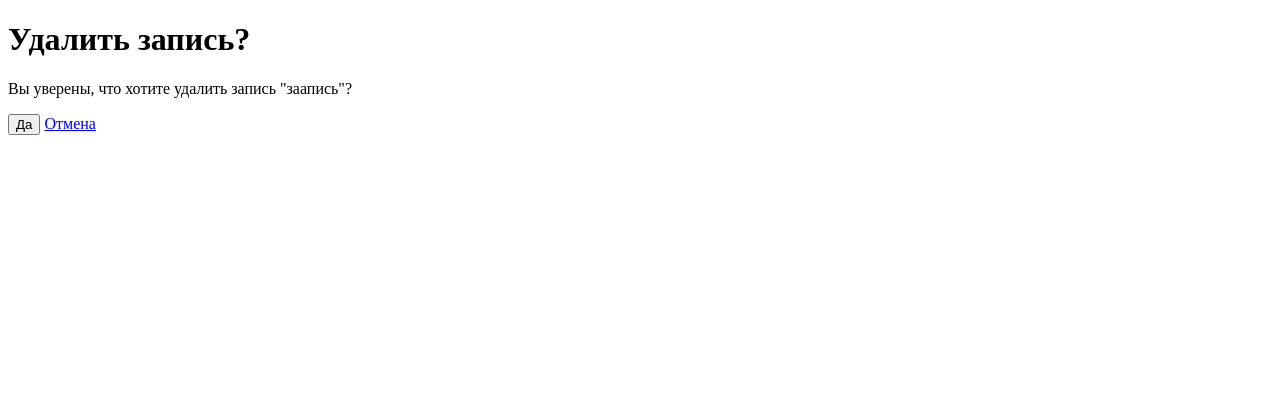
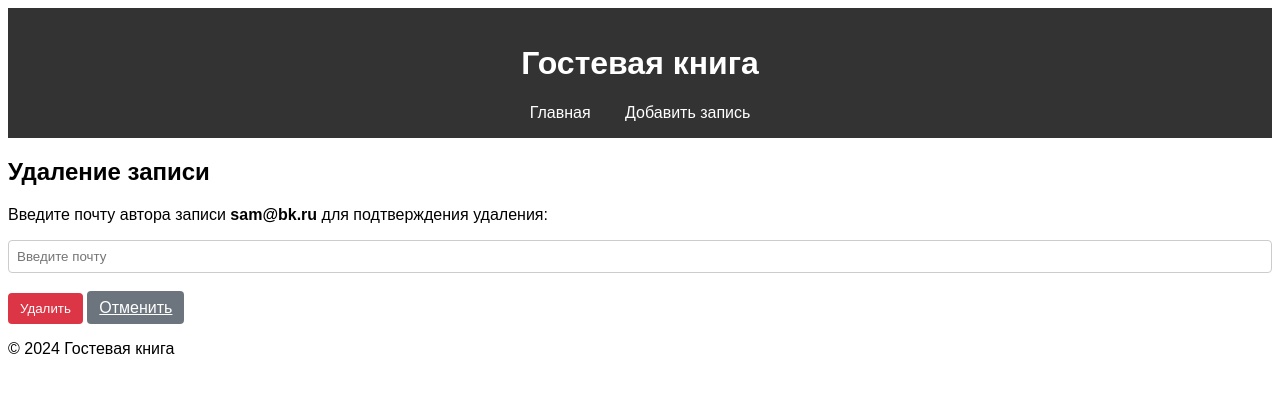
Before and after one commit to WesleySnipesssss/controlwork_7_dosaliev_samat, a Django app: page /delete/2/ in a window 1280 px wide. Shown: the top 393 px of the page. Run offline with Django 5.2, Linux system fonts and the light colour scheme; data comes from the database, SQL or seed files in the repository; both versions use the stored data as it was after the commit.

Commit message:
Инициализация проекта и настройка зависимостей, реализован поиск по имени автора, добавлены функции редактирования и удаления записей

```diff
--- a/guestbook/static/guestbook/styles.css
+++ b/guestbook/static/guestbook/styles.css
@@ -33,3 +33,77 @@ nav a {
     padding: 10px;
     border-bottom: 1px solid #ddd;
 }
+
+.pagination {
+    margin: 20px 0;
+    text-align: center;
+}
+
+.pagination a {
+    margin: 0 5px;
+    text-decoration: none;
+    color: blue;
+}
+
+.pagination .current {
+    font-weight: bold;
+}
+
+.error {
+    color: red;
+    font-size: 0.9em;
+}
+
+.form-group {
+    margin-bottom: 10px;
+}
+
+
+.form-group input,
+.form-group textarea {
+    width: 100%;
+    padding: 8px;
+    box-sizing: border-box;
+    border: 1px solid #ccc;
+    border-radius: 4px;
+}
+
+
+.btn {
+    margin-top: 10px;
+    padding: 10px 20px;
+    border: none;
+    border-radius: 4px;
+    background-color: #007bff;
+    color: white;
+    cursor: pointer;
+}
+
+.btn:hover {
+    background-color: #0056b3;
+}
+
+.form-actions .btn {
+  padding: 8px 12px;
+  border: none;
+  border-radius: 4px;
+  cursor: pointer;
+}
+
+.btn-danger {
+  background-color: #dc3545;
+  color: white;
+}
+
+.btn-danger:hover {
+  background-color: #c82333;
+}
+
+.btn-secondary {
+  background-color: #6c757d;
+  color: white;
+}
+
+.btn-secondary:hover {
+  background-color: #5a6268;
+}
--- a/guestbook/templates/guestbook/base.html
+++ b/guestbook/templates/guestbook/base.html
@@ -1,11 +1,14 @@
+{% load static %}
+
 <!DOCTYPE html>
 <html lang="en">
 <head>
     <meta charset="UTF-8">
     <meta name="viewport" content="width=device-width, initial-scale=1.0">
     <title>{% block title %}Гостевая книга{% endblock %}</title>
-    <link rel="stylesheet" href="https://cdnjs.cloudflare.com/ajax/libs/font-awesome/6.0.0-beta3/css/all.min.css">
+    <link rel="stylesheet" href="https://cdnjs.cloudflare.com/ajax/libs/font-awesome/4.7.0/css/font-awesome.min.css">
     <link rel="stylesheet" href="{% static 'guestbook/styles.css' %}">
+
 </head>
 <body>
     <header>
--- /dev/null
+++ b/guestbook/templates/guestbook/delete_entry.html
@@ -0,0 +1,23 @@
+{% extends 'guestbook/base.html' %}
+
+{% block title %}Удаление записи{% endblock %}
+
+{% block content %}
+  <h2>Удаление записи</h2>
+  <p>Введите почту автора записи <strong>{{ entry.author_email }}</strong> для подтверждения удаления:</p>
+
+  {% if error_message %}
+    <p style="color: red;">{{ error_message }}</p>
+  {% endif %}
+
+  <form method="post">
+    {% csrf_token %}
+    <div class="form-group">
+      <input type="email" name="email" class="form-control" placeholder="Введите почту">
+    </div>
+    <div class="form-actions">
+      <button type="submit" class="btn btn-danger">Удалить</button>
+      <a href="{% url 'entry_list' %}" class="btn btn-secondary">Отменить</a>
+    </div>
+  </form>
+{% endblock %}
--- a/guestbook/templates/guestbook/entry_confirm_delete.html
+++ b/guestbook/templates/guestbook/entry_confirm_delete.html
@@ -1,16 +1,13 @@
-<!DOCTYPE html>
-<html lang="en">
-<head>
-    <meta charset="UTF-8">
-    <title>Title</title>
-</head>
-<body>
-<h1>Удалить запись?</h1>
-<p>Вы уверены, что хотите удалить запись "{{ entry.text }}"?</p>
-<form method="post">
+{% extends 'guestbook/base.html' %}
+
+{% block title %}Удаление записи{% endblock %}
+
+{% block content %}
+  <h2>Удаление записи</h2>
+  <p>Вы уверены, что хотите удалить запись "{{ entry.author_name }}"?</p>
+  <form method="post">
     {% csrf_token %}
-    <button type="submit">Да</button>
-    <a href="{% url 'entry_list' %}">Отмена</a>
-</form>
-</body>
-</html>
+    <button type="submit">Да, удалить</button>
+    <a href="{% url 'entry_list' %}">Нет, отменить</a>
+  </form>
+{% endblock %}
--- a/guestbook/views.py
+++ b/guestbook/views.py
@@ -1,13 +1,27 @@
 from django.shortcuts import render, get_object_or_404, redirect
 from .models import GuestbookEntry
 from .forms import GuestbookEntryForm, SearchForm
+from django.core.paginator import Paginator
 
 
 def entry_list(request):
     query = request.GET.get('q', '').strip()
-    entries = GuestbookEntry.objects.filter(status='active').order_by('-created_at')
+    entries = GuestbookEntry.objects.filter(status="active").order_by('-created_at')
     if query:
         entries = entries.filter(author_name__icontains=query)
+
+    form = GuestbookEntryForm()
+
+    context = {
+        'entries': entries,
+        'form': form,
+    }
+
+    paginator = Paginator(entries.order_by('-created_at'), 5)
+    page_number = request.GET.get('page')
+    page = paginator.get_page(page_number)
+
+    return render(request, 'guestbook/entry_list.html', context)
 
     form = SearchForm(request.GET or None)
     return render(request, 'guestbook/entry_list.html', {'entries': entries, 'form': form})
@@ -31,11 +45,31 @@ def entry_edit(request, pk):
             return redirect('entry_list')
     else:
         form = GuestbookEntryForm(instance=entry)
+
+    context = {
+        'form': form,
+        'entry': entry,
+    }
     return render(request, 'guestbook/entry_form.html', {'form': form})
 
 def entry_delete(request, pk):
+    # Получаем запись по первичному ключу
     entry = get_object_or_404(GuestbookEntry, pk=pk)
+
+    # Инициализируем контекст по умолчанию
+    context = {'entry': entry}
+
     if request.method == 'POST':
-        entry.delete()
-        return redirect('entry_list')
-    return render(request, 'guestbook/entry_confirm_delete.html', {'entry': entry})
+        # Проверяем, была ли введена корректная почта
+        entered_email = request.POST.get('email', '')
+        if entered_email == entry.author_email:
+            # Удаляем запись, если почта совпадает
+            entry.delete()
+            return redirect('entry_list')
+        else:
+            # Если ошибка, добавляем сообщение об ошибке
+            context['error_message'] = 'Введена неверная почта.'
+            return render(request, 'guestbook/delete_entry.html', context)
+
+    # Отображаем форму подтверждения по методу GET
+    return render(request, 'guestbook/delete_entry.html', context)
```
Also changed, not shown: guestbook/forms.py (+6 -1 lines), guestbook/templates/guestbook/entry_edit.html (added, +9 -0 lines), guestbook/templates/guestbook/entry_form.html (+8 -15 lines), guestbook/templates/guestbook/entry_list.html (+45 -10 lines), guestbook/templates/guestbook/partials/_entry_form.html (added, +28 -0 lines), db.sqlite3.
